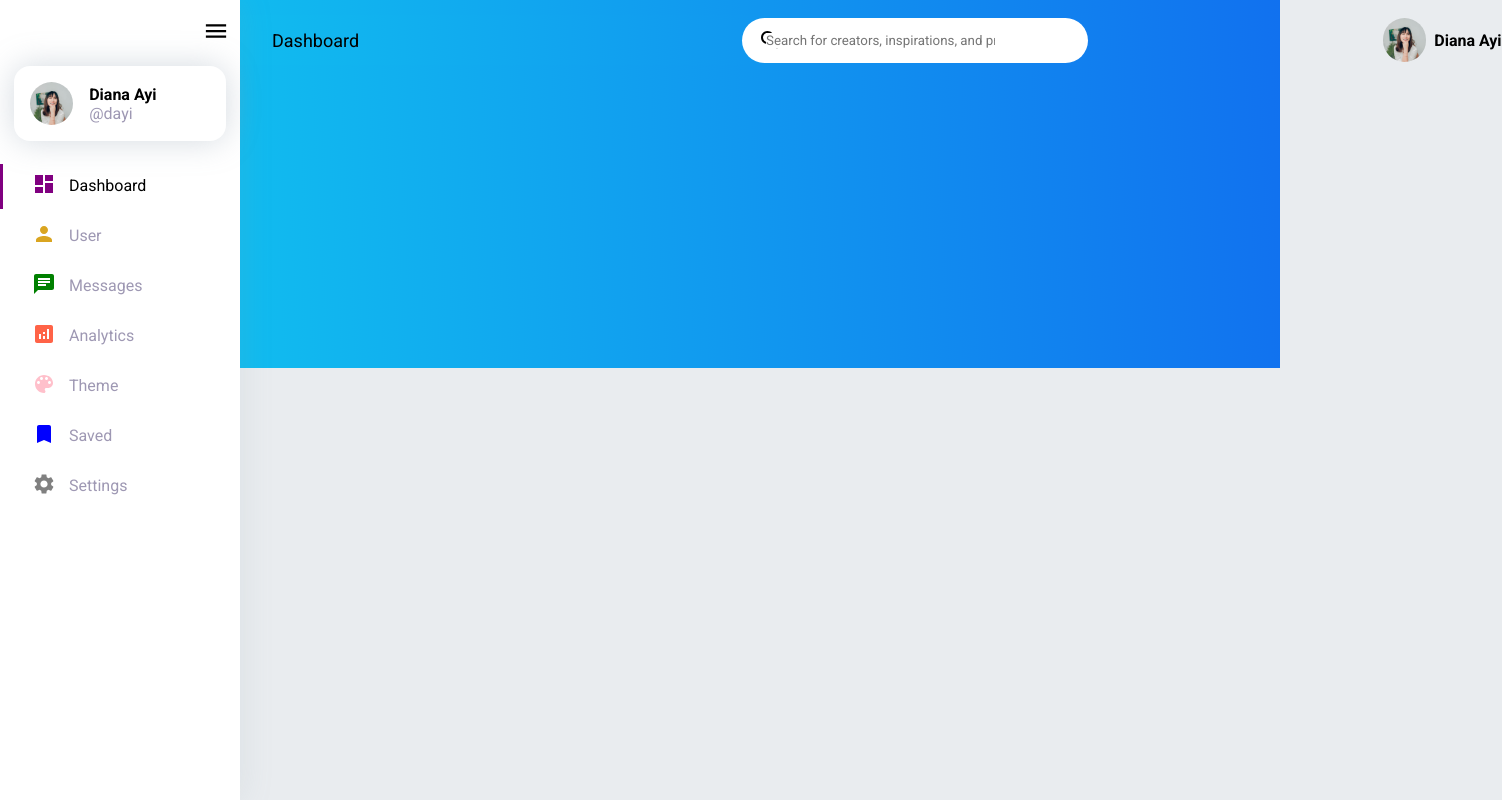
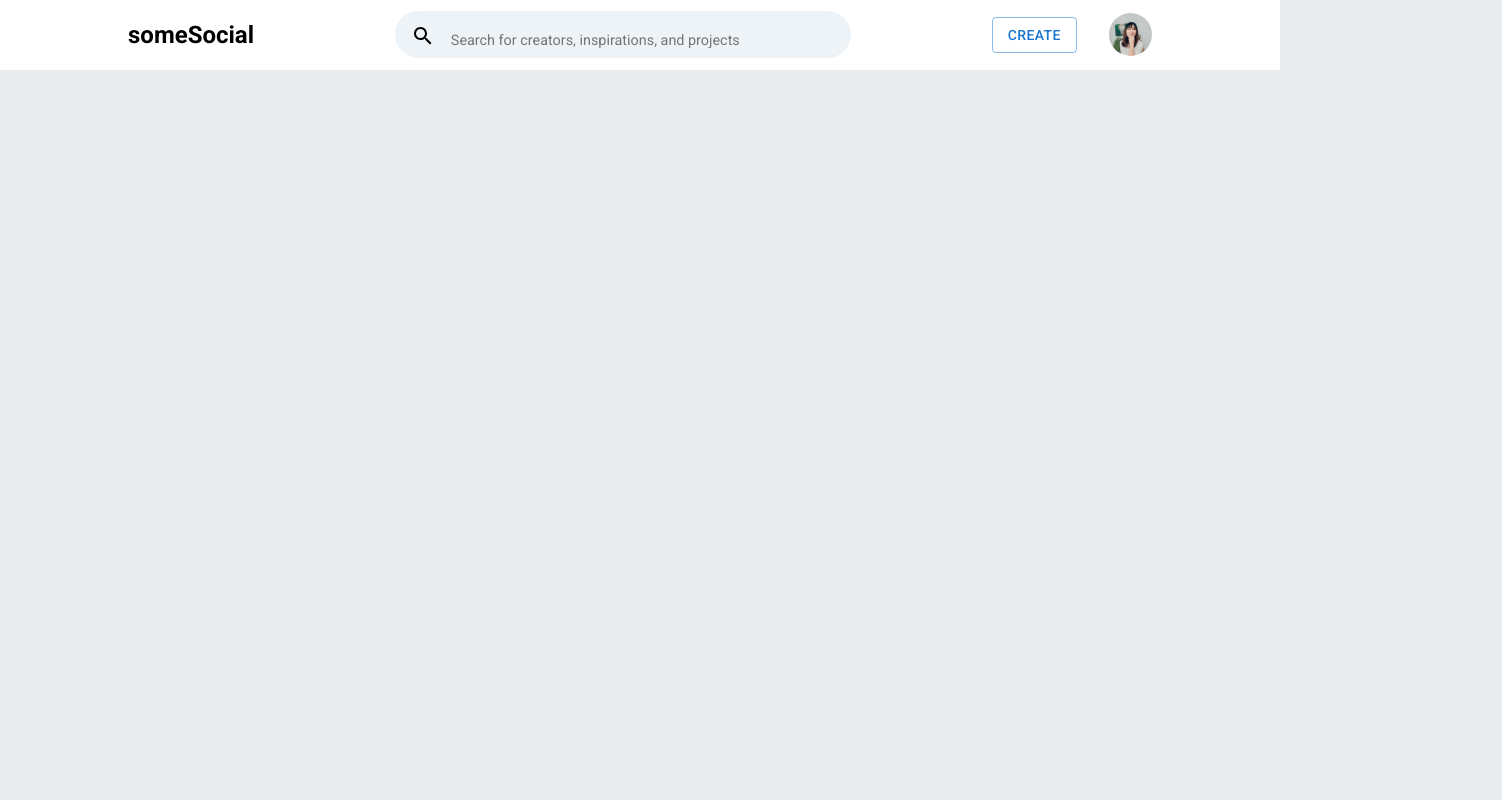
Before and after one commit to jpzambranoleon/jsx-template-prototype, a React (Create React App) app: page / in a window 1280 px wide. Shown: the whole page, 1502 px wide, since content can reach past the window. Built offline with nearby package versions, Linux system fonts and the light colour scheme.

Commit message:
updated files

```diff
--- a/src/components/topbar/Topbar.jsx
+++ b/src/components/topbar/Topbar.jsx
@@ -0,0 +1,25 @@
+import SearchIcon from '@mui/icons-material/Search';
+import Button from '@mui/material/Button';
+import "./topbar.css"
+
+function Topbar() {
+    return (
+        <nav>
+            <div class="nav-container">
+                <h2 class="log">someSocial</h2>
+                <div class="nav-search-bar">
+                    <SearchIcon className="search-icon"/>
+                    <input type="search" placeholder="Search for creators, inspirations, and projects" />
+                </div>
+                <div class="nav-create-btn">
+                    <Button className="create-btn" variant="outlined">Create</Button>
+                    <div class="nav-profile-photo">
+                        <img src="/assets/person/diana.jpg" />
+                    </div>
+                </div>
+            </div>
+        </nav>
+    )
+}
+
+export default Topbar;
--- a/src/components/topbar/topbar.css
+++ b/src/components/topbar/topbar.css
@@ -0,0 +1,69 @@
+*,
+*::before,
+*::after {
+    margin: 0;
+    padding: 0;
+    outline: 0;
+    box-sizing: border-box;
+    text-decoration: none;
+    border: none;
+}
+
+nav {
+    width: 100%;
+    background: white;
+    padding: 0.7rem 0;
+    position: fixed;
+    top: 0;
+    z-index: 10;
+}
+
+nav .nav-container {
+    display: flex;
+    align-items: center;
+    justify-content: space-between;
+    width: 80%;
+    margin: 0 auto;
+}
+
+.search-icon {
+    position: relative;
+    font-size: 19px;
+    top: 0.2rem;
+}
+
+.nav-search-bar {
+    background: #eef3f8;
+    border-radius: 2rem;
+    padding: 0.6rem 1rem;
+}
+
+.nav-search-bar input[type="search"] {
+    background: transparent;
+    width: 30vw;
+    margin-left: 1rem;
+    font-size: 0.9rem;
+    color: hsl(252, 30%, 17%);
+}
+
+nav .nav-search-bar input[type="search"] {
+    color: hsl(252, 15%, 65%);
+}
+
+.nav-profile-photo {
+    width: 2.7rem;
+    aspect-ratio: 1/1;
+    border-radius: 50%;
+    overflow: hidden;
+}
+
+img {
+    display: block;
+    width: 100%;
+}
+
+nav .nav-create-btn {
+    display: flex;
+    align-items: center;
+    gap: 2rem;
+}
--- a/src/pages/home/Home.jsx
+++ b/src/pages/home/Home.jsx
@@ -1,14 +1,12 @@
 import Sidebar from "../../components/sidebar/Sidebar";
-import Navbar from "../../components/navbar/Navbar";
+import Topbar from "../../components/topbar/Topbar";
 import Header from "../../components/header/Header";
 
 function Home() {
     return (
         <>
-            <Navbar />
+            <Topbar />
             <div className="home-container">
-                <Sidebar />
-                <Header />
             </div>
         </>
     );
```
